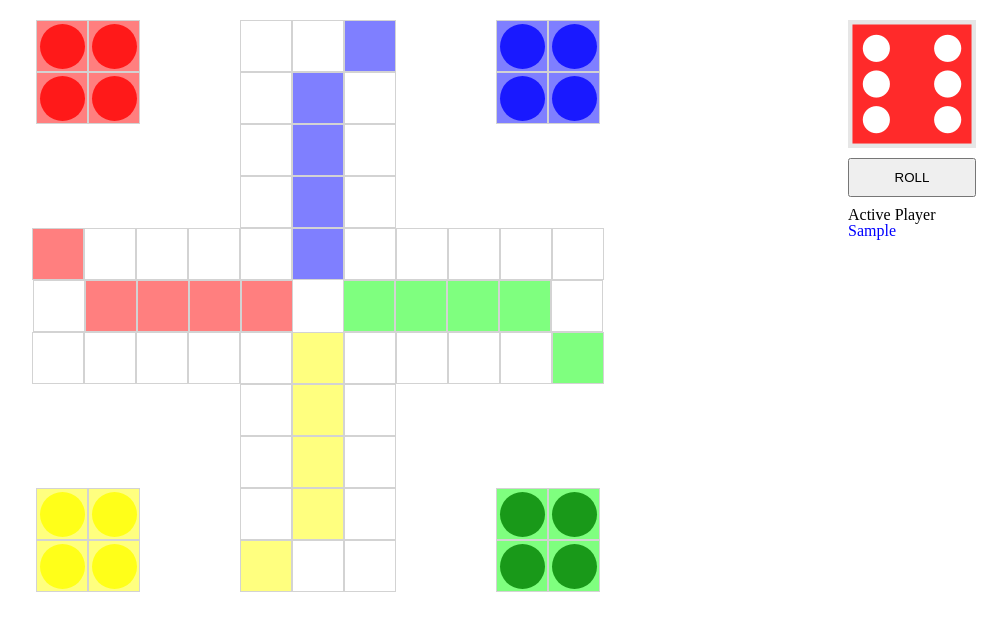
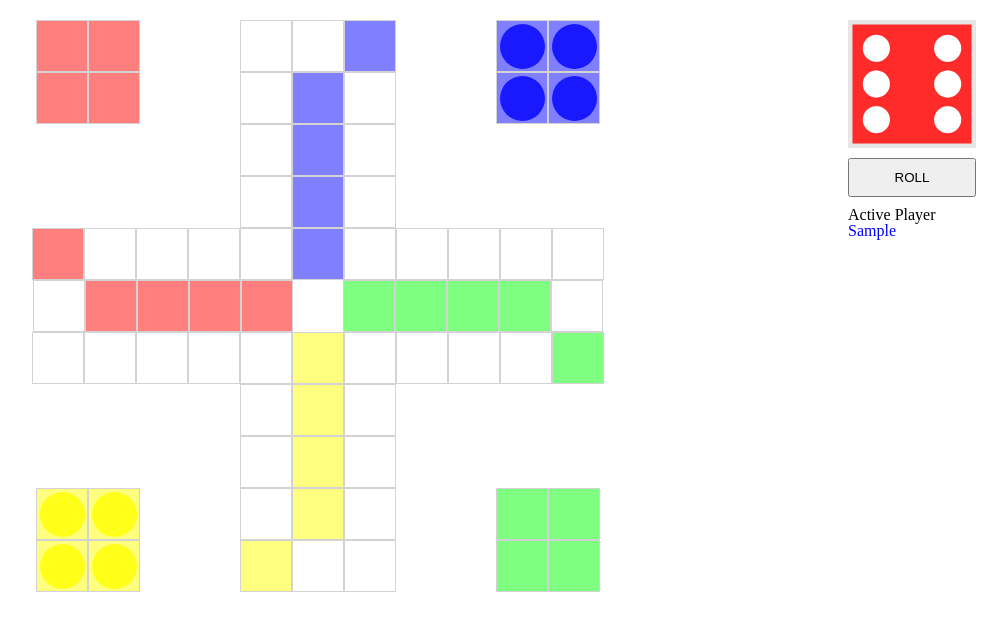
Before and after one commit to kacpermazur93/final-cd-project, a React (Create React App) app: page / in a window 1280 px wide. Both pictures are taken after typing "Sample", "Sample" into the empty fields and a click on the input "Play". Shown: the top 630 px of the page, without its empty margins (110-1117 px from the left). Built offline with nearby package versions, Linux system fonts and the light colour scheme.

Commit message:
show only players pawns

```diff
--- a/src/App.js
+++ b/src/App.js
@@ -40,6 +40,15 @@ class App extends Component {
         });
     }
 
+
+    getResult = (diceValue) => {
+        this.setState({
+            diceResult: diceValue,
+            diceRolled: true
+        })
+    }
+
+
     turnEnd(nextPlayerIndex) {
         this.setState({
             diceRolled: false,
@@ -49,14 +58,6 @@ class App extends Component {
             diceResult: undefined,
             currPlayerIndex: nextPlayerIndex
         });
-    }
-
-
-    getResult = (diceValue) => {
-        this.setState({
-            diceResult: diceValue,
-            diceRolled: true
-        })
     }
 
 
@@ -142,7 +143,8 @@ class App extends Component {
             {!this.state.gameStart ?
                 <StartForm setPlayers={this.startGame}/> :
                 <div id='main-view'>
-                    <Board diceResult={this.state.diceResult} movePawn={(e) => (this.movePawn(e))}/>
+                    <Board playersColors={this.state.playersColors}
+                           diceResult={this.state.diceResult} movePawn={(e) => (this.movePawn(e))}/>
                     <Panel currPlayer={this.state.players[this.state.currPlayerIndex]}
                            diceRolled={this.state.diceRolled}
                            playerColor={this.state.playersColors[this.state.currPlayerIndex]}
--- a/src/Board.js
+++ b/src/Board.js
@@ -13,8 +13,8 @@ class Board extends Component {
     render() {
         return <div id='board'>
             <div className="row">
-                <div className='redBase'><Pawn color='red' move={(e) => (this.props.movePawn(e))}/></div>
-                <div className='redBase'><Pawn color='red' move={(e) => (this.props.movePawn(e))} /></div>
+                <div className='redBase'><Pawn color='red' playersColors={this.props.playersColors} move={(e) => (this.props.movePawn(e))}/></div>
+                <div className='redBase'><Pawn color='red' playersColors={this.props.playersColors} move={(e) => (this.props.movePawn(e))} /></div>
                 <div></div>
                 <div></div>
                 <div data-field='39' className='track'></div>
@@ -22,12 +22,12 @@ class Board extends Component {
                 <div data-field='1' className='track blueStart'></div>
                 <div></div>
                 <div></div>
-                <div className='blueBase'><Pawn color='blue'  move={(e) => (this.props.movePawn(e))}/></div>
-                <div className='blueBase'><Pawn color='blue'  move={(e) => (this.props.movePawn(e))}/></div>
+                <div className='blueBase'><Pawn color='blue'  playersColors={this.props.playersColors} move={(e) => (this.props.movePawn(e))}/></div>
+                <div className='blueBase'><Pawn color='blue'  playersColors={this.props.playersColors} move={(e) => (this.props.movePawn(e))}/></div>
             </div>
             <div className="row">
-                <div className='redBase'><Pawn color='red'  move={(e) => (this.props.movePawn(e))}/></div>
-                <div className='redBase'><Pawn color='red'  move={(e) => (this.props.movePawn(e))}/></div>
+                <div className='redBase'><Pawn color='red'  playersColors={this.props.playersColors} move={(e) => (this.props.movePawn(e))}/></div>
+                <div className='redBase'><Pawn color='red'  playersColors={this.props.playersColors} move={(e) => (this.props.movePawn(e))}/></div>
                 <div></div>
                 <div></div>
                 <div data-field='38' className='track'></div>
@@ -35,8 +35,8 @@ class Board extends Component {
                 <div data-field='2' className='track'></div>
                 <div></div>
                 <div></div>
-                <div className='blueBase'><Pawn color='blue' move={(e) => (this.props.movePawn(e))} /></div>
-                <div className='blueBase'><Pawn color='blue' move={(e) => (this.props.movePawn(e))} /></div>
+                <div className='blueBase'><Pawn color='blue' playersColors={this.props.playersColors} move={(e) => (this.props.movePawn(e))} /></div>
+                <div className='blueBase'><Pawn color='blue' playersColors={this.props.playersColors} move={(e) => (this.props.movePawn(e))} /></div>
             </div>
             <div className="row">
                 <div></div>
@@ -130,8 +130,8 @@ class Board extends Component {
                 <div></div>
             </div>
             <div className="row">
-                <div  className='yellowBase'><Pawn color='yellow' move={(e) => (this.props.movePawn(e))} /></div>
-                <div  className='yellowBase'><Pawn color='yellow' move={(e) => (this.props.movePawn(e))} /></div>
+                <div  className='yellowBase'><Pawn color='yellow' playersColors={this.props.playersColors} move={(e) => (this.props.movePawn(e))} /></div>
+                <div  className='yellowBase'><Pawn color='yellow' playersColors={this.props.playersColors} move={(e) => (this.props.movePawn(e))} /></div>
                 <div></div>
                 <div></div>
                 <div data-field='22' className='track'></div>
@@ -139,12 +139,12 @@ class Board extends Component {
                 <div data-field='18' className='track'></div>
                 <div></div>
                 <div></div>
-                <div  className='greenBase'><Pawn color='green' move={(e) => (this.props.movePawn(e))} /></div>
-                <div  className='greenBase'><Pawn color='green' move={(e) => (this.props.movePawn(e))} /></div>
+                <div  className='greenBase'><Pawn color='green' playersColors={this.props.playersColors} move={(e) => (this.props.movePawn(e))} /></div>
+                <div  className='greenBase'><Pawn color='green' playersColors={this.props.playersColors} move={(e) => (this.props.movePawn(e))} /></div>
             </div>
             <div className="row">
-                <div  className='yellowBase'><Pawn color='yellow' move={(e) => (this.props.movePawn(e))} /></div>
-                <div  className='yellowBase'><Pawn color='yellow' move={(e) => (this.props.movePawn(e))} /></div>
+                <div  className='yellowBase'><Pawn color='yellow' playersColors={this.props.playersColors} move={(e) => (this.props.movePawn(e))} /></div>
+                <div  className='yellowBase'><Pawn color='yellow' playersColors={this.props.playersColors} move={(e) => (this.props.movePawn(e))} /></div>
                 <div></div>
                 <div></div>
                 <div data-field='21' className='track yellowStart'></div>
@@ -152,8 +152,8 @@ class Board extends Component {
                 <div data-field='19' className='track'></div>
                 <div></div>
                 <div></div>
-                <div  className='greenBase'><Pawn color='green' move={(e) => (this.props.movePawn(e))} /></div>
-                <div  className='greenBase'><Pawn color='green' move={(e) => (this.props.movePawn(e))} /></div>
+                <div  className='greenBase'><Pawn color='green' playersColors={this.props.playersColors} move={(e) => (this.props.movePawn(e))} /></div>
+                <div  className='greenBase'><Pawn color='green' playersColors={this.props.playersColors} move={(e) => (this.props.movePawn(e))} /></div>
             </div>
 
         </div>
--- a/src/Pawn.js
+++ b/src/Pawn.js
@@ -4,14 +4,16 @@ class Pawn extends React.Component {
 
 
     render() {
-        return <div style={{backgroundColor: this.props.color, opacity: 0.8}}
-                    className={`pawn pawn-${this.props.color}`}
-                    onClick={(e) => (this.props.move(e))}>
+        if (this.props.playersColors.indexOf(this.props.color) >= 0) {
+            return <div style={{backgroundColor: this.props.color, opacity: 0.8}}
+                        className={`pawn pawn-${this.props.color}`}
+                        onClick={(e) => (this.props.move(e))}>
 
-        </div>
+            </div>
+        } else
+            return null
     }
 }
 
 
-
 export default Pawn;
```
